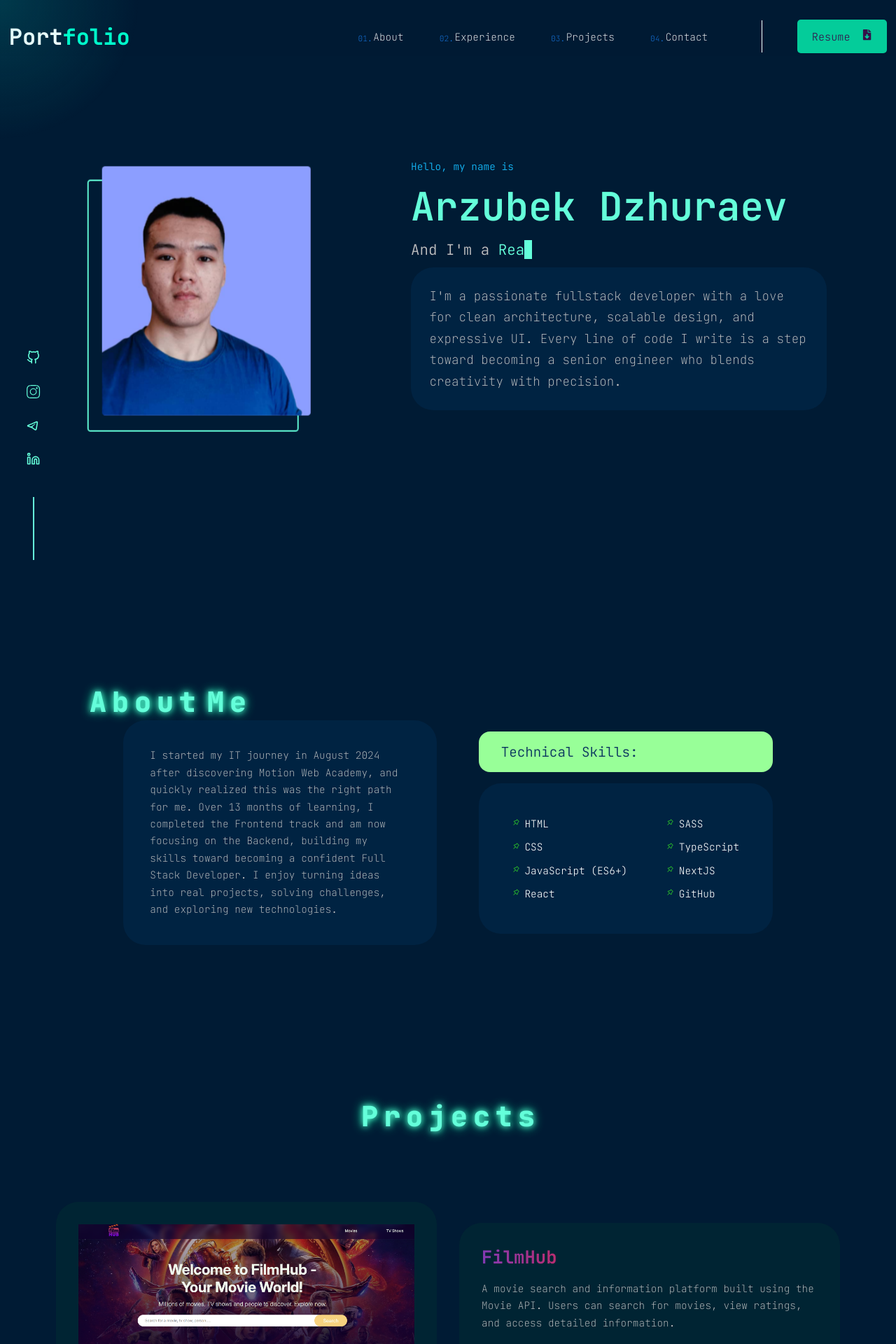
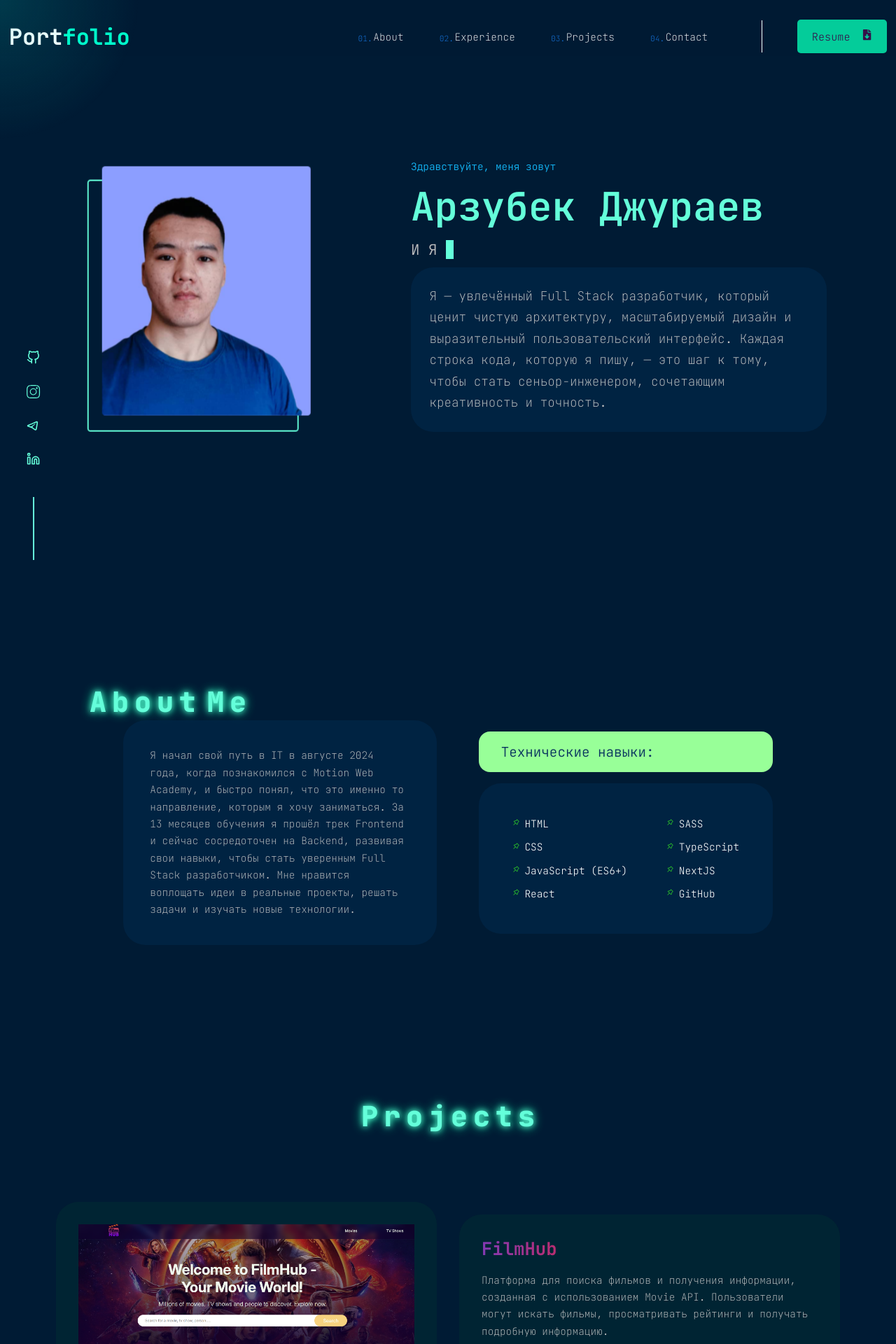
Before and after one commit to Arzubek1/portfolio, a Next.js app: page / in a window 1280 px wide. Shown: the top 1920 px of the page at 70% size. Built offline with nearby package versions, Linux system fonts and the light colour scheme.

Commit message:
update resume

```diff
--- a/src/components/UI/resumeButton/ResumeButton.tsx
+++ b/src/components/UI/resumeButton/ResumeButton.tsx
@@ -10,9 +10,10 @@ const ResumeButton: FC<ResumeButtonProps> = ({ title }) => {
   return (
     <a
       className={scss.resumeButton}
-      href="/resume/Resume(el).pdf"
+      href="/resume/Арзубек-Джураев.pdf"
       target="_blank"
       rel="noopener noreferrer"
+      title="Резюме"
     >
       <span className={scss.text}>{title}</span>
       <span className={scss.icon}>
--- a/src/components/pages/about/About.tsx
+++ b/src/components/pages/about/About.tsx
@@ -21,12 +21,13 @@ const About = () => {
             transition={{ duration: 0.7, ease: "easeOut" }}
             viewport={{ once: true, amount: 0.6 }}
           >
-            I started my IT journey in August 2024 after discovering Motion Web
-            Academy, and quickly realized this was the right path for me. Over
-            13 months of learning, I completed the Frontend track and am now
-            focusing on the Backend, building my skills toward becoming a
-            confident Full Stack Developer. I enjoy turning ideas into real
-            projects, solving challenges, and exploring new technologies.
+            Я начал свой путь в IT в августе 2024 года, когда познакомился с
+            Motion Web Academy, и быстро понял, что это именно то направление,
+            которым я хочу заниматься. За 13 месяцев обучения я прошёл трек
+            Frontend и сейчас сосредоточен на Backend, развивая свои навыки,
+            чтобы стать уверенным Full Stack разработчиком. Мне нравится
+            воплощать идеи в реальные проекты, решать задачи и изучать новые
+            технологии.
           </motion.p>
           <motion.p
             className={scss.infoMobile}
@@ -35,10 +36,11 @@ const About = () => {
             transition={{ duration: 0.7, ease: "easeOut" }}
             viewport={{ once: true, amount: 0.6 }}
           >
-            I began my IT journey in August 2024 at Motion Web Academy. After
-            completing the Frontend track, I’m now focusing on Backend to become
-            a confident Full Stack Developer. I enjoy building projects, solving
-            challenges, and exploring new technologies.
+            Я начал свой путь в IT в августе 2024 года в Motion Web Academy.
+            После завершения трека по Frontend сейчас сосредоточен на изучении
+            Backend, чтобы стать уверенным Full Stack разработчиком. Мне
+            нравится создавать проекты, решать сложные задачи и изучать новые
+            технологии.
           </motion.p>
 
           <OpenSkills />
--- a/src/components/pages/contact/Contact.tsx
+++ b/src/components/pages/contact/Contact.tsx
@@ -81,7 +81,7 @@ const Contact: FC = () => {
           <div className={scss.animatedTitle}>
             <AnimatedTitle text="Contact" delayStep={0.2} />
           </div>
-          <p>Let's build something awesome together!</p>
+          <p>Давайте создадим что-нибудь потрясающее вместе!</p>
         </motion.div>
 
         <motion.form
--- a/src/components/pages/projects/Projects.tsx
+++ b/src/components/pages/projects/Projects.tsx
@@ -45,9 +45,9 @@ const Projects = () => {
             >
               <h3>FilmHub</h3>
               <p>
-                A movie search and information platform built using the Movie
-                API. Users can search for movies, view ratings, and access
-                detailed information.
+                Платформа для поиска фильмов и получения информации, созданная с
+                использованием Movie API. Пользователи могут искать фильмы,
+                просматривать рейтинги и получать подробную информацию.
               </p>
               <div className={scss.links}>
                 <div className={scss.toFilm}>
--- a/src/components/pages/skils/openSkills/OpenSkills.tsx
+++ b/src/components/pages/skils/openSkills/OpenSkills.tsx
@@ -12,7 +12,7 @@ const OpenSkills = () => {
             transition={{ duration: 0.7, ease: "easeOut" }}
             viewport={{ once: true, amount: 0.6 }}
     >
-      <h4>Technical Skills:</h4>
+      <h4>Технические навыки:</h4>
       <div className={scss.content}>
         <div className={scss.skillItem}>
           <h5>
--- a/src/components/pages/welcome/Welcome.tsx
+++ b/src/components/pages/welcome/Welcome.tsx
@@ -8,9 +8,9 @@ import { useAppSelector } from "@/hooks/hooks";
 import Title from "@/components/UI/title/Title";
 
 const texts = [
-  "FullStack developer",
-  "React / Next.js specialist",
-  "Future Senior Dev in Progress",
+  "FullStack разработчик",
+  "Специалист по React / Next.js",
+  "Будущий Senior разработчик",
 ];
 
 function useTypewriter(
@@ -69,7 +69,7 @@ const Welcome = () => {
   useEffect(() => {
     if (navbar) {
       document.documentElement.style.overflow = "hidden"; // <html>
-    document.body.style.overflow = "hidden";           // <body>
+      document.body.style.overflow = "hidden"; // <body>
     } else {
       document.documentElement.style.overflow = "auto";
       document.body.style.overflow = "auto";
@@ -84,9 +84,8 @@ useEffect(() => {
   return (
     <section className={scss.welcome} id="/">
       <div className="container">
-
         <div className={scss.mobileTitle}>
-            <Title/>
+          <Title />
         </div>
         <div className={scss.content}>
           {/* Сүрөт */}
@@ -109,18 +108,19 @@ useEffect(() => {
             animate="visible"
           >
             <motion.h5 className={scss.hello} variants={textItem}>
-              Hello, my name is
+              Здравствуйте, меня зовут
             </motion.h5>
-            <motion.h1 variants={textItem}>Arzubek Dzhuraev</motion.h1>
+            <motion.h1 variants={textItem}>Арзубек Джураев</motion.h1>
             <motion.h3 variants={textItem}>
-              And I'm a <span>{displayedText}</span>
+              И Я <span>{displayedText}</span>
               <span className={scss.cursor}></span>
             </motion.h3>
             <motion.p variants={textItem}>
-              I'm a passionate fullstack developer with a love for clean
-              architecture, scalable design, and expressive UI. Every line of
-              code I write is a step toward becoming a senior engineer who
-              blends creativity with precision.
+              Я — увлечённый Full Stack разработчик, который ценит чистую
+              архитектуру, масштабируемый дизайн и выразительный
+              пользовательский интерфейс. Каждая строка кода, которую я пишу, —
+              это шаг к тому, чтобы стать сеньор-инженером, сочетающим
+              креативность и точность.
             </motion.p>
           </motion.div>
         </div>
```
Also changed, not shown: 2 other files (tests, documents, lock files or other folders). Lines whose indentation alone changed are shown as unchanged.
